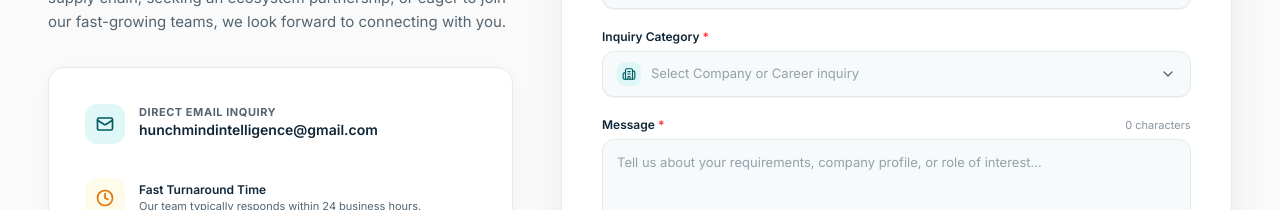
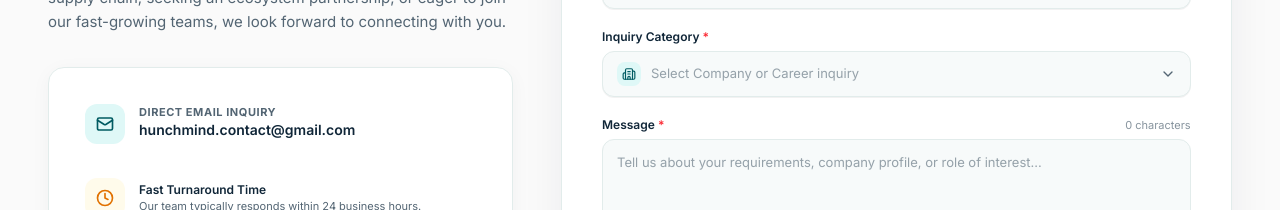
Before and after one commit to Dharshanmohan007/HunchMindGroups, a Next.js app in the folder client/: page / in a window 1280 px wide. Shown: the part 3960-4170 px from the top of the page. Built offline with nearby package versions, Linux system fonts and the light colour scheme.

Commit message:
updated the contact emial on contact form section

```diff
--- a/client/components/sections/ContactSection.jsx
+++ b/client/components/sections/ContactSection.jsx
@@ -203,7 +203,7 @@ export default function ContactSection() {
                       Direct Email Inquiry
                     </span>
                     <span className="text-sm font-semibold text-[#102638] group-hover:text-[#005B62] transition-colors break-all">
-                      hunchmindintelligence@gmail.com
+                      hunchmind.contact@gmail.com
                     </span>
                   </div>
                 </a>
```
